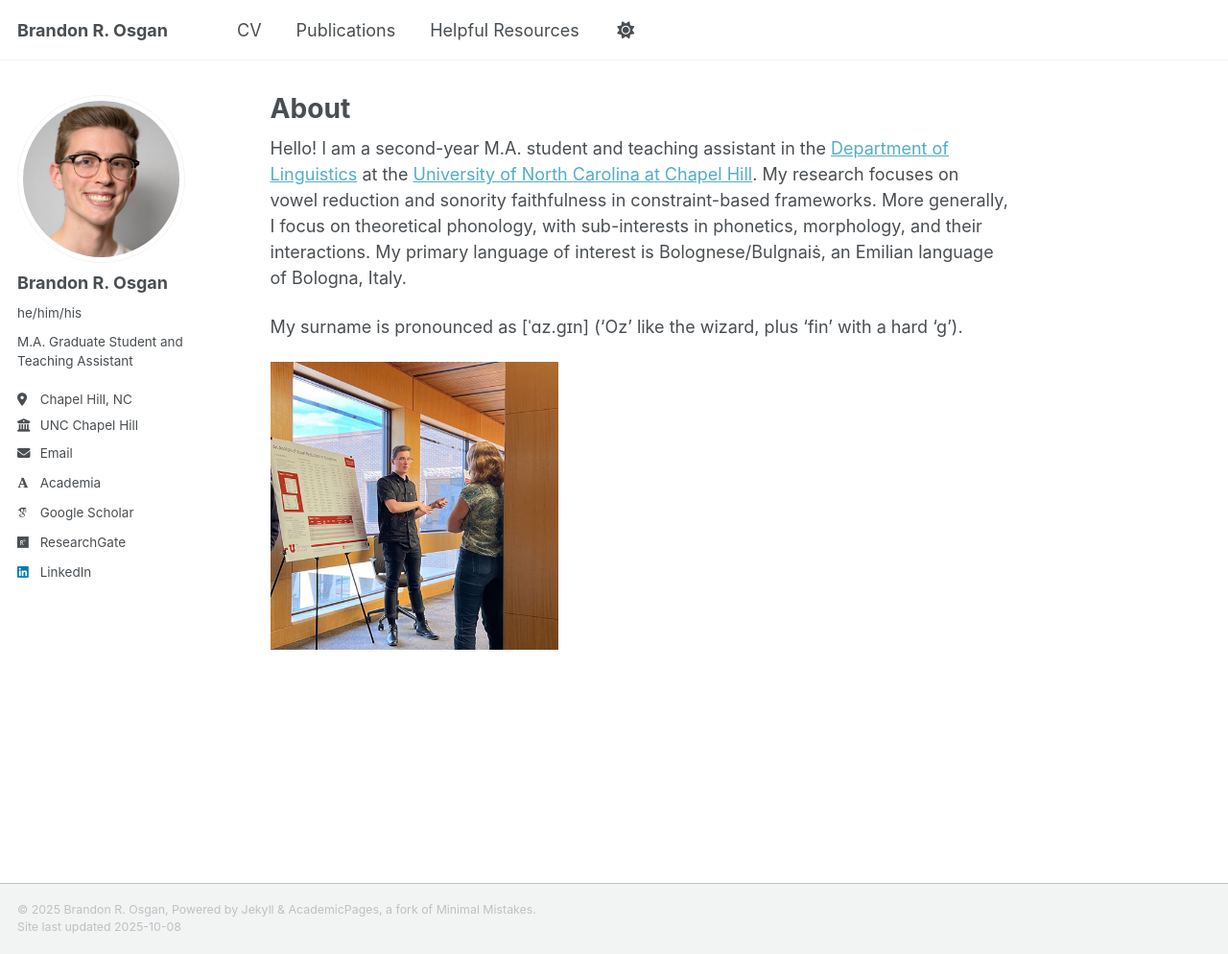
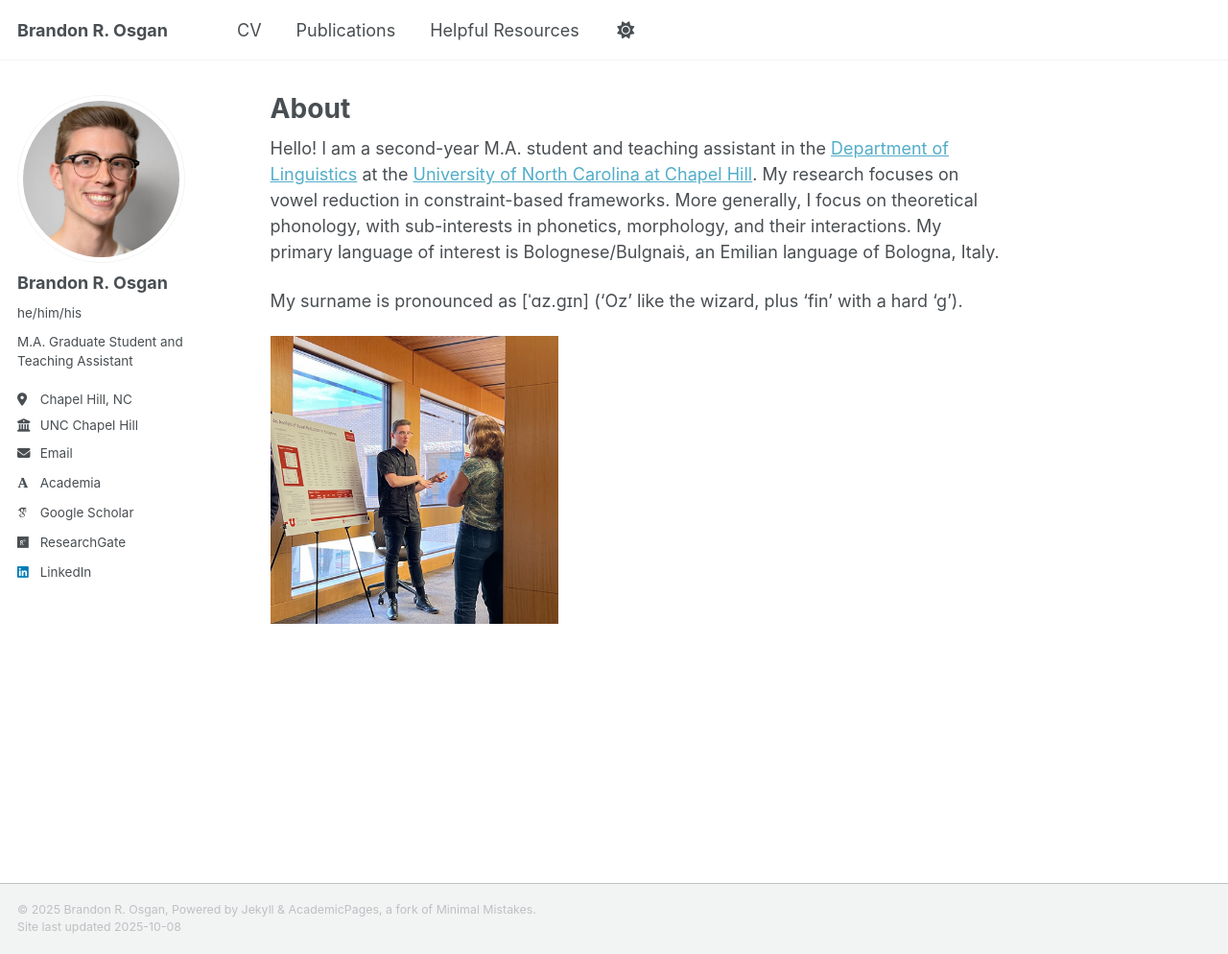
Before and after one commit to bosgan/bosgan.github.io, a Jekyll site: the page built from _pages/about.md, in a window 1280 px wide and 994 px high. Shown: the whole window at 96% size. Built offline with Jekyll 4.4.1, drawn with Linux system fonts in a browser that asks for light colours; some web fonts are replaced; a script that is not in the unit is left out.

Commit message:
Update about.md

```diff
--- a/_pages/about.md
+++ b/_pages/about.md
@@ -7,7 +7,7 @@
   - /about.html
 ---
 
-Hello! I am a second-year M.A. student and teaching assistant in the [Department of Linguistics](https://linguistics.unc.edu/) at the [University of North Carolina at Chapel Hill](https://www.unc.edu/). My research focuses on vowel reduction and sonority faithfulness in constraint-based frameworks. More generally, I focus on theoretical phonology, with sub-interests in phonetics, morphology, and their interactions. My primary language of interest is Bolognese/Bulgnaiṡ, an Emilian language of Bologna, Italy.
+Hello! I am a second-year M.A. student and teaching assistant in the [Department of Linguistics](https://linguistics.unc.edu/) at the [University of North Carolina at Chapel Hill](https://www.unc.edu/). My research focuses on vowel reduction in constraint-based frameworks. More generally, I focus on theoretical phonology, with sub-interests in phonetics, morphology, and their interactions. My primary language of interest is Bolognese/Bulgnaiṡ, an Emilian language of Bologna, Italy.
 
 My surname is pronounced as [ˈɑz.gɪn] ('Oz' like the wizard, plus 'fin' with a hard 'g').
 
```
